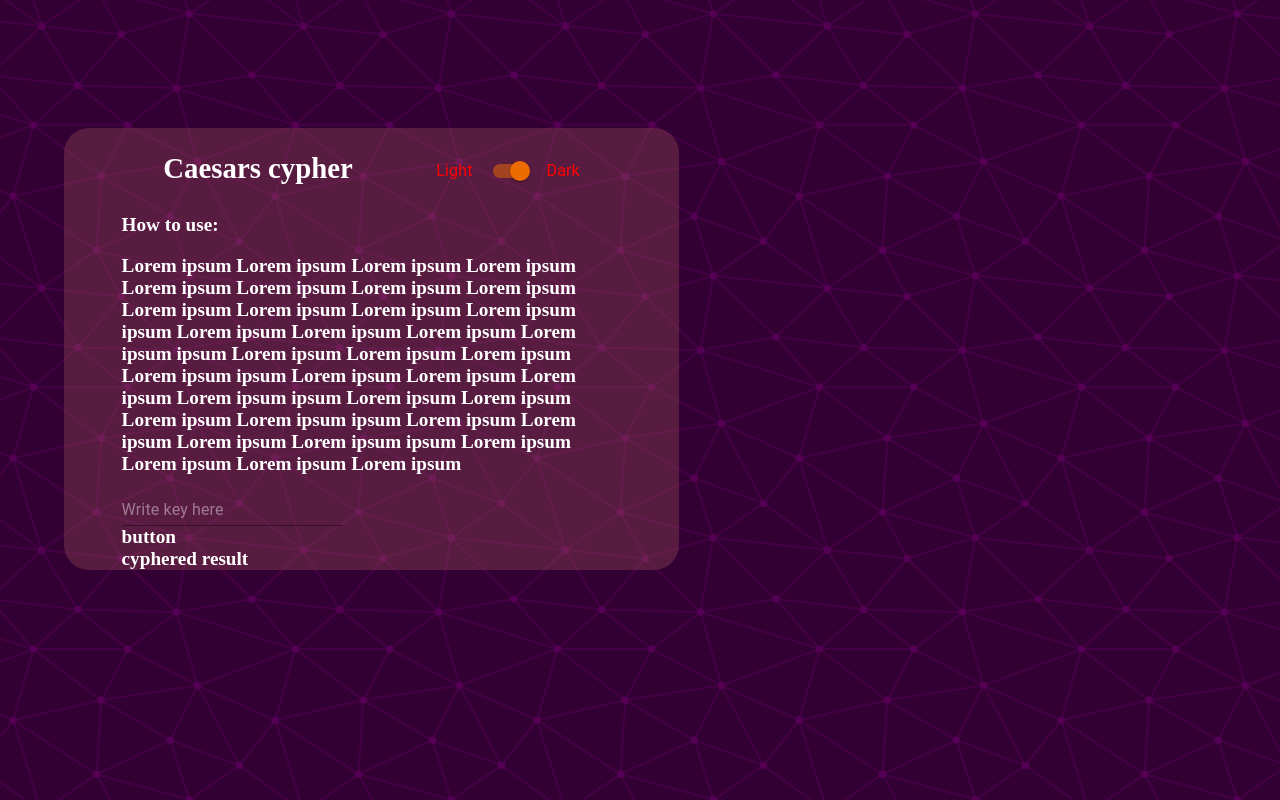
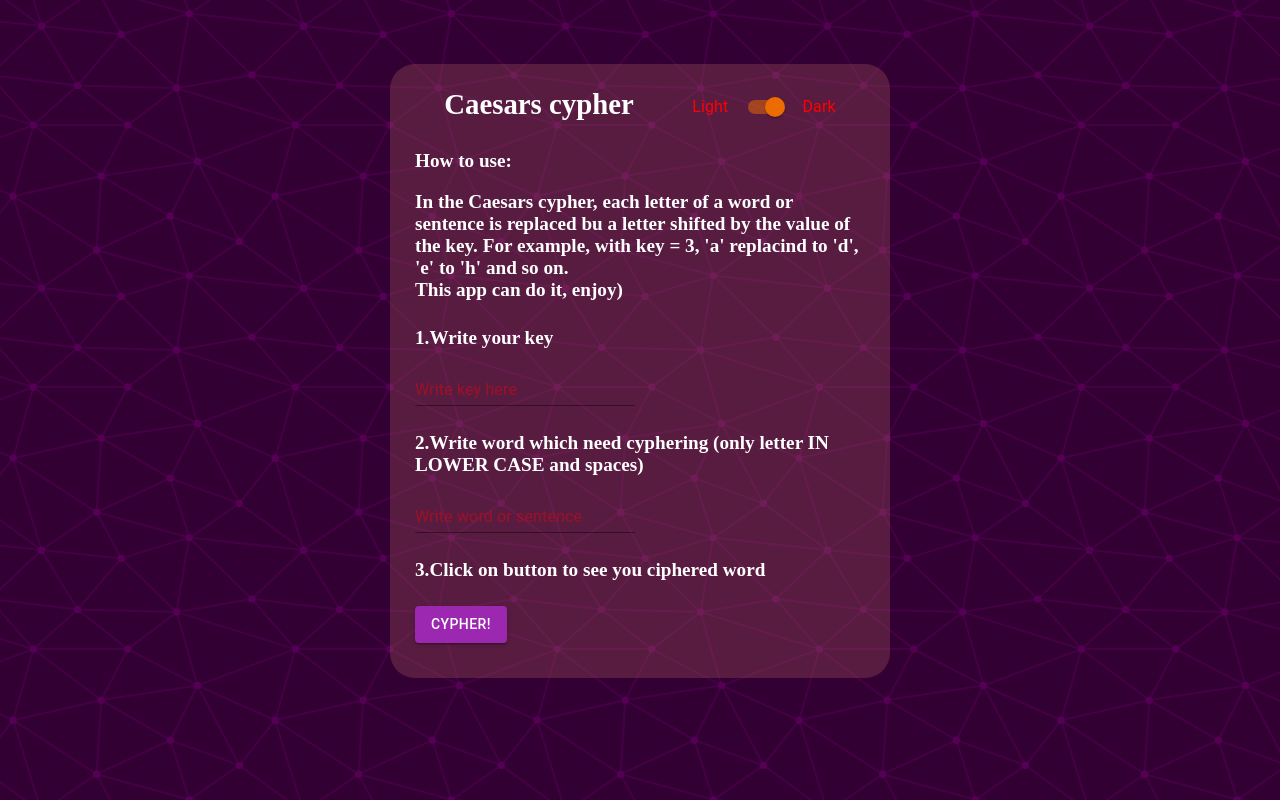
Before and after one commit to ElijahBond/Caesars-Cipher-app, a React (Vite) app: page / in a window 1280 px wide. Built offline with nearby package versions, Linux system fonts and the light colour scheme.

Commit message:
connect logic with UI

```diff
--- a/src/App.scss
+++ b/src/App.scss
@@ -1,3 +1,4 @@
 .app-container {
-    margin: 10% 5% 30% 5%;
+    max-width: 500px;
+    margin: 5% auto 30% auto;
 }
--- a/src/components/Cypher.component.tsx
+++ b/src/components/Cypher.component.tsx
@@ -1,12 +1,23 @@
-import {  Stack, Switch, Typography, Input } from '@mui/material';
+import {  Stack, Switch, Typography, Input, Button } from '@mui/material';
 import { useState } from 'react';
 
 import './Cypher.styles.scss';
+import { cypher } from './cypher';
 
 const Cypher = ({ onSetTheme }: any) => {
-    const [key, setKey] = useState(null);
+    const [key, setKey] = useState<string | number>('');
+    const [plainWord, setPlainWord] = useState<string>('');
+    const [cypheredWord, setCypheredWord] = useState<string>('');
 
-    console.log(key)
+    // console.log(key, cypheringWord)
+
+    const onButtonHandler = () => {
+        console.log(key, plainWord)
+        console.log(typeof key)
+
+        const res = cypher(plainWord, +key);
+        console.log(res)
+    }
 
     return (
         <div className='cypher'>
@@ -27,31 +38,52 @@ const Cypher = ({ onSetTheme }: any) => {
                 </div>
                 <div className='cypher-instruction__description'>
                     <p>
-                        Lorem ipsum Lorem ipsum Lorem ipsum Lorem
-                        ipsum Lorem ipsum Lorem ipsum Lorem ipsum Lorem
-                        ipsum Lorem ipsum Lorem ipsum Lorem ipsum Lorem ipsum
-                        ipsum Lorem ipsum Lorem ipsum Lorem ipsum Lorem ipsum
-                        ipsum Lorem ipsum Lorem ipsum Lorem ipsum Lorem ipsum
-                        ipsum Lorem ipsum Lorem ipsum Lorem ipsum Lorem ipsum
-                        ipsum Lorem ipsum Lorem ipsum Lorem ipsum Lorem ipsum
-                        ipsum Lorem ipsum Lorem ipsum Lorem ipsum Lorem ipsum
-                        ipsum Lorem ipsum Lorem ipsum Lorem ipsum Lorem ipsum
+                    In the Caesars cypher, each letter of a word or sentence
+                    is replaced bu a letter shifted by the value of the key. For example,
+                    with key = 3, 'a' replacind to 'd', 'e' to 'h' and so on.
+                    <br />
+                    This app can do it, enjoy)
                     </p>
                 </div>
             </div>
+
             <div>
-            <Input
-                placeholder="Write key here"
-                color='secondary'
-                style={{ color: "white"}}
-                value={key}
-                onChange={e => setKey((+e.target.value))} />
+                <h4>1.Write your key</h4>
+                <Input
+                    type='number'
+                    placeholder="Write key here"
+                    color='secondary'
+                    style={{ color: "red"}}
+                    value={key}
+                    onChange={e => setKey((+e.target.value))} />
             </div>
-            <div> button </div>
-            <div> cyphered result</div>
+
+
+            <div>
+                <h4>2.Write word which need cyphering (only letter IN LOWER CASE and spaces)</h4>
+                <Input
+                    type='text'
+                    placeholder="Write word or sentence"
+                    color='secondary'
+                    style={{ color: "red"}}
+                    value={plainWord}
+                    onChange={e => setPlainWord((e.target.value))} />
+            </div>
+            <div>
+                <h4>3.Click on button to see you ciphered word</h4>
+                <Button
+                    variant="contained"
+                    color="secondary"
+                    onClick={() => onButtonHandler()}
+                >
+                    Cypher!
+                </Button>
+
+                <h4>{cypheredWord}</h4>
+            </div>
         </div>
     )
 
 }
 
-export { Cypher }
+export { Cypher };
--- a/src/components/Cypher.styles.scss
+++ b/src/components/Cypher.styles.scss
@@ -1,11 +1,11 @@
 .cypher {
     background-color: rgb(172, 95, 95, 0.3);
-    max-width: 500px;
     border-radius: 25px;
     font-weight: bold;
     font-size: 1.2rem;
     padding-left: 5%;
     padding-right: 5%;
+    padding-bottom: 2%;
 }
 
 .cypher-header {
--- a/src/components/cypher.ts
+++ b/src/components/cypher.ts
@@ -1,6 +1,6 @@
-export const rot13 = (str: string) => {
-    let key = 13;
-    let alphabet = 'abcdefghijklmnopqrstuvwxyz'.toUpperCase();
+export const cypher = (str: string, key: number) => {
+    // let key = 13;
+    let alphabet = 'abcdefghijklmnopqrstuvwxyz'.toLowerCase();
     let res = [];
 
     for (let i = 0; i < str.length; i++) {
```
Lines whose indentation alone changed are shown as unchanged.
